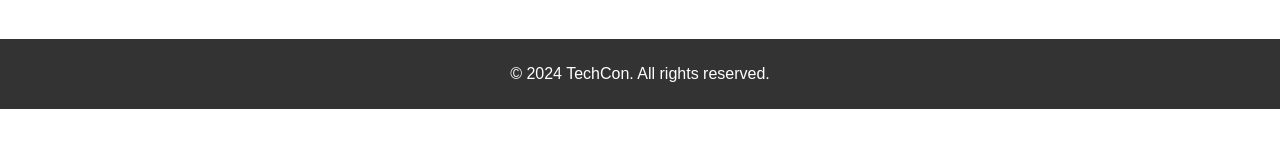
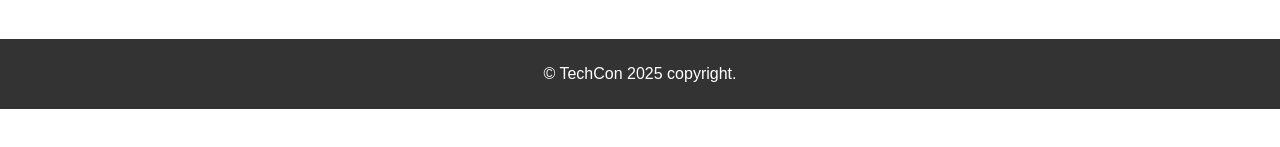
Before and after one commit to onyemaechiezichi-lang/TechCon_HTML, a plain HTML site: page techcon_website/schedule.html in a window 1280 px wide. Shown: the part 451-598 px from the top of the page. Drawn offline with Linux system fonts and the light colour scheme.

Commit message:
Update schedule.html

```diff
--- a/techcon_website/schedule.html
+++ b/techcon_website/schedule.html
@@ -118,7 +118,7 @@
 </main>
 
 <footer>
-    <p>&copy; 2024 TechCon. All rights reserved.</p>
+    <p>&copy; TechCon 2025 copyright.</p>
 </footer>
 
 </body>
```
